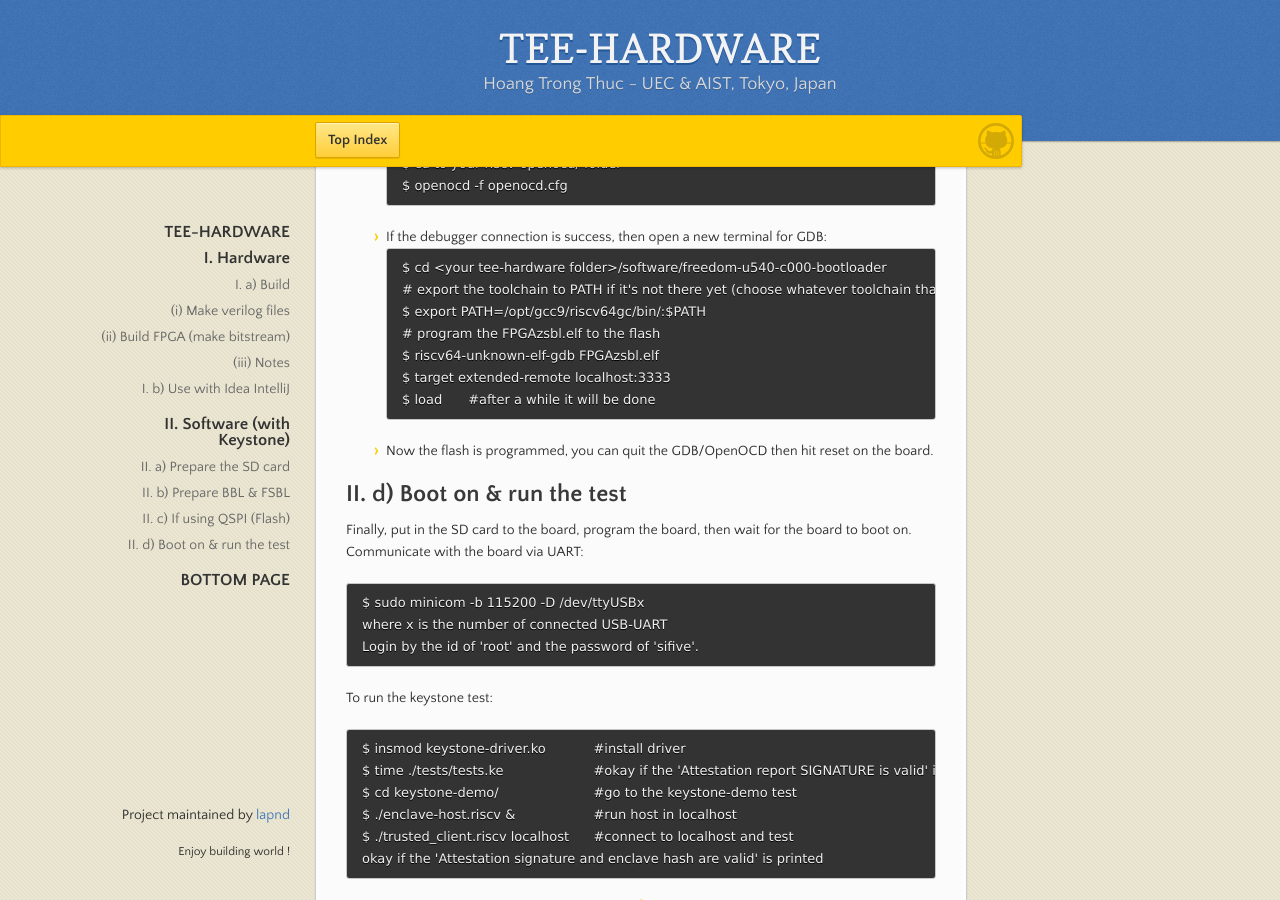
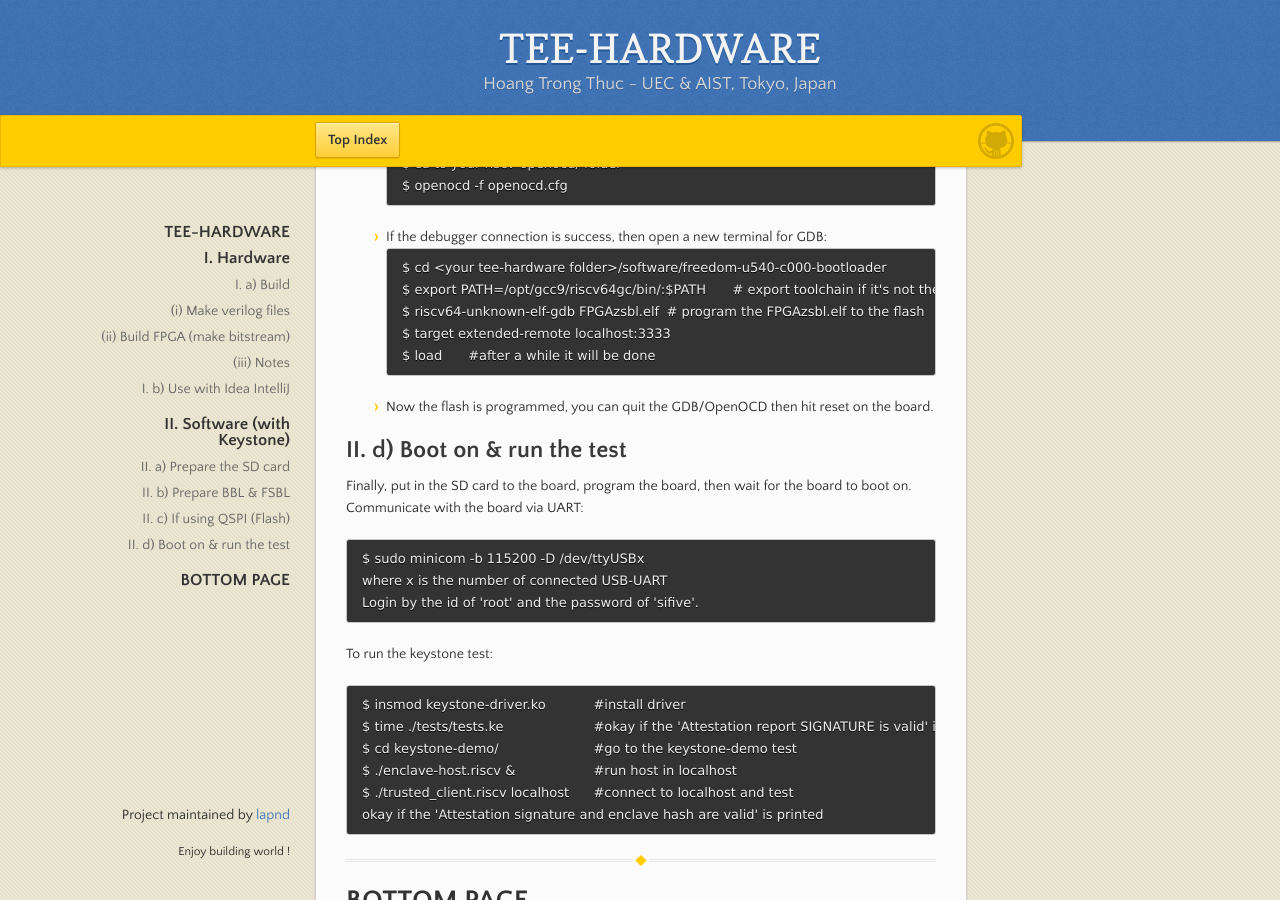
Before and after one commit to lapnd/httdes.github.io, a Jekyll site: the page built from tee-hw.md, in a window 1280 px wide and 900 px high, scrolled down 5249 px. Built offline with Jekyll 4.4.1, drawn with Linux system fonts in a browser that asks for light colours; our own code applies the rules of GitHub Pages for plain Markdown files.

Commit message:
Update tee-hw.md

````diff
--- a/tee-hw.md
+++ b/tee-hw.md
@@ -199,10 +199,8 @@ $ openocd -f openocd.cfg
 - If the debugger connection is success, then open a new terminal for GDB:
 ```
 $ cd <your tee-hardware folder>/software/freedom-u540-c000-bootloader
-# export the toolchain to PATH if it's not there yet (choose whatever toolchain that fits you)
-$ export PATH=/opt/gcc9/riscv64gc/bin/:$PATH
-# program the FPGAzsbl.elf to the flash
-$ riscv64-unknown-elf-gdb FPGAzsbl.elf
+$ export PATH=/opt/gcc9/riscv64gc/bin/:$PATH	# export toolchain if it's not there yet (choose the toolchain that you want)
+$ riscv64-unknown-elf-gdb FPGAzsbl.elf	# program the FPGAzsbl.elf to the flash
 $ target extended-remote localhost:3333
 $ load	#after a while it will be done
 ```
````
